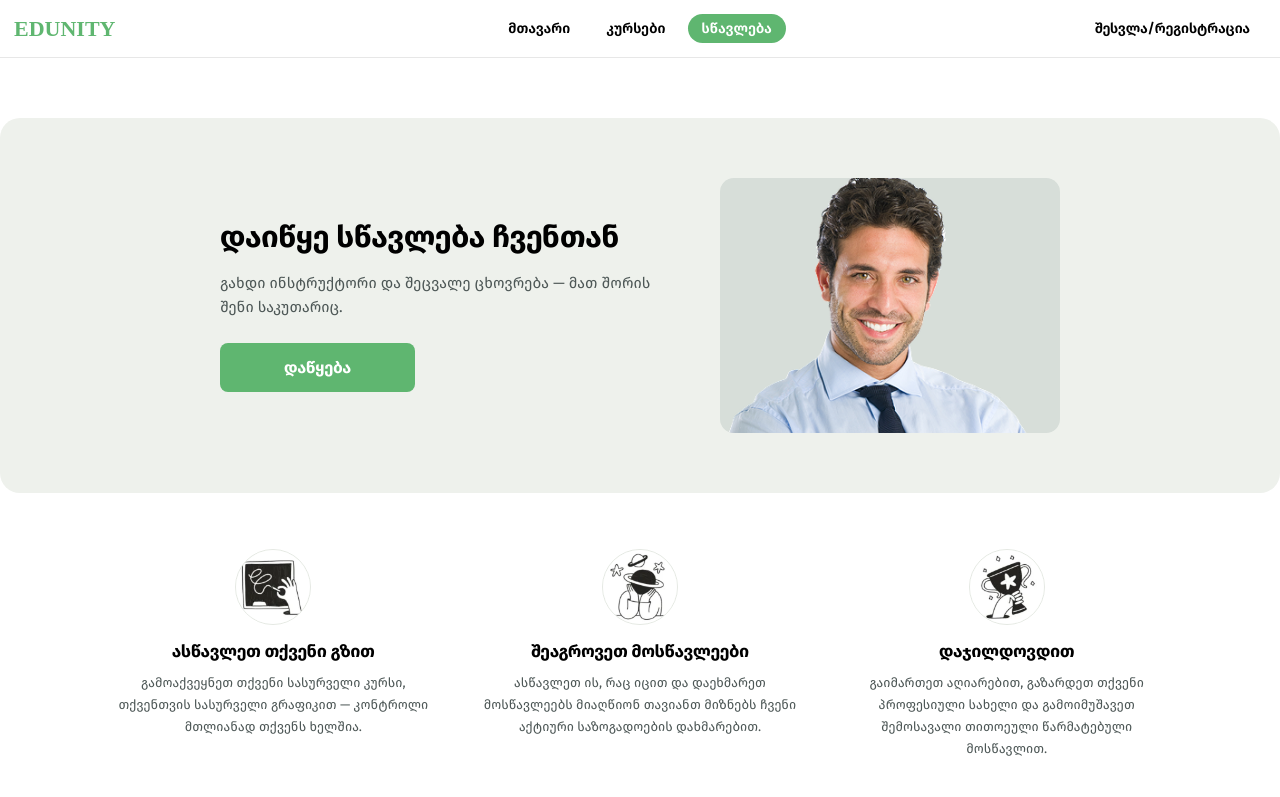
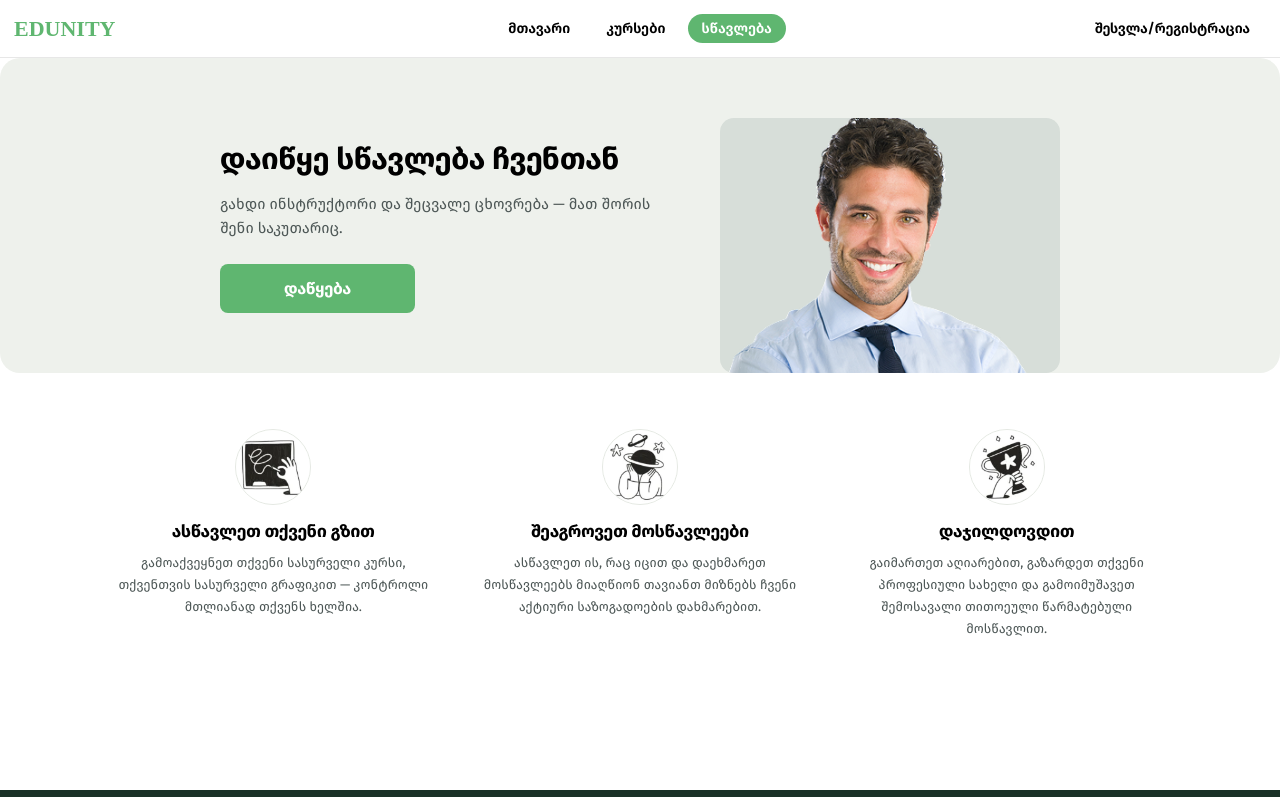
Before and after one commit to jibladzedato/edunity, a plain HTML site: page frontend/pages/teaching.html in a window 1280 px wide. Shown: the top 797 px of the page. Drawn offline with Linux system fonts and the light colour scheme; a web font is replaced by a local one.

Commit message:
frontendfixes2

```diff
--- a/frontend/css/editor.css
+++ b/frontend/css/editor.css
@@ -2936,13 +2936,15 @@ body {
 /* ==== Страница "სწავლება" ==== */
 .teach-page {
     font-family: "FiraGO";
+    /* серая полоса начинается сразу под шапкой, без белого зазора */
+    padding-top: 0;
 }
 
 /* Серый блок тянется во всю ширину экрана, а содержимое внутри
    ограничено и отцентровано — как в макете. */
 .teach-hero {
     background: #eef1ec;
-    padding: 50px 20px;
+    padding: 50px 20px 0;
     /* выходим за пределы контейнера .rest на всю ширину окна */
     width: 100vw;
     position: relative;
@@ -2950,6 +2952,8 @@ body {
     right: 50%;
     margin-left: -50vw;
     margin-right: -50vw;
+    /* нижний край серой полосы обрезает фигуру человека, как в макете */
+    overflow: hidden;
 }
 .teach-hero-inner {
     max-width: 1100px;
@@ -2975,14 +2979,20 @@ body {
     line-height: 1.6;
     margin-bottom: 24px;
 }
+/* Фотография без фона и рамки: у PNG прозрачный фон,
+   человек просто стоит на серой полосе. */
 .teach-hero-photo {
     flex-shrink: 0;
+    align-self: flex-end;
+    line-height: 0;
 }
 .teach-hero-photo img {
     display: block;
-    max-width: 320px;
+    max-width: 260px;
     width: 100%;
     height: auto;
+    /* уводим низ картинки за край блока — overflow его срезает */
+    margin-bottom: -30px;
 }
 
 /* Крупная кнопка, как в макете */
@@ -3035,16 +3045,21 @@ body {
 
 @media (min-width: 768px) {
     .teach-hero {
-        padding: 60px 40px;
+        padding: 60px 40px 0;
     }
     .teach-hero-inner {
         flex-direction: row;
         justify-content: space-between;
+        align-items: flex-end;
         text-align: left;
         gap: 40px;
     }
+    .teach-hero-content {
+        padding-bottom: 60px;
+    }
     .teach-hero-photo img {
         max-width: 375px;
+        margin-bottom: -50px;
     }
     .teach-features {
         flex-direction: row;
```
